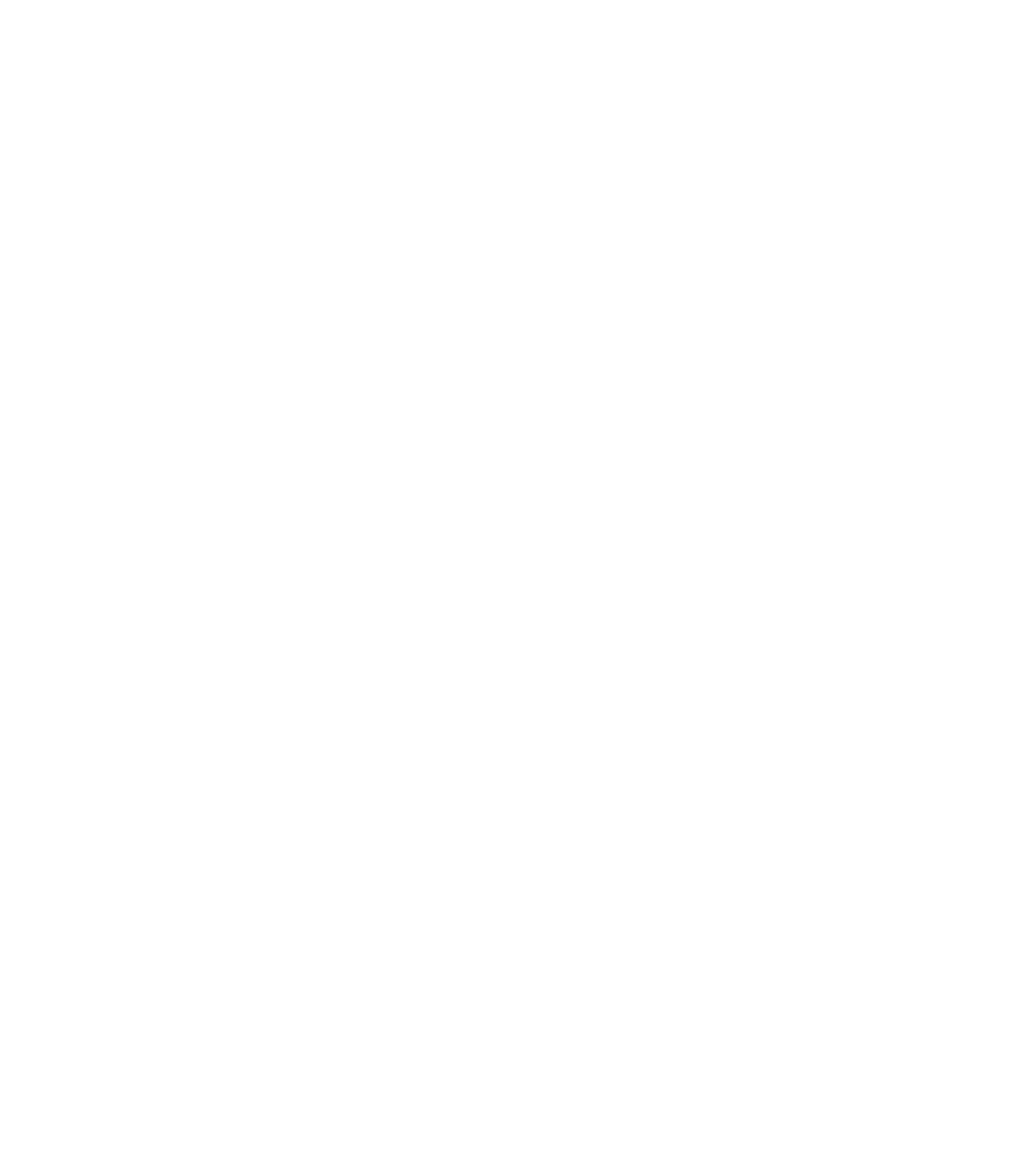
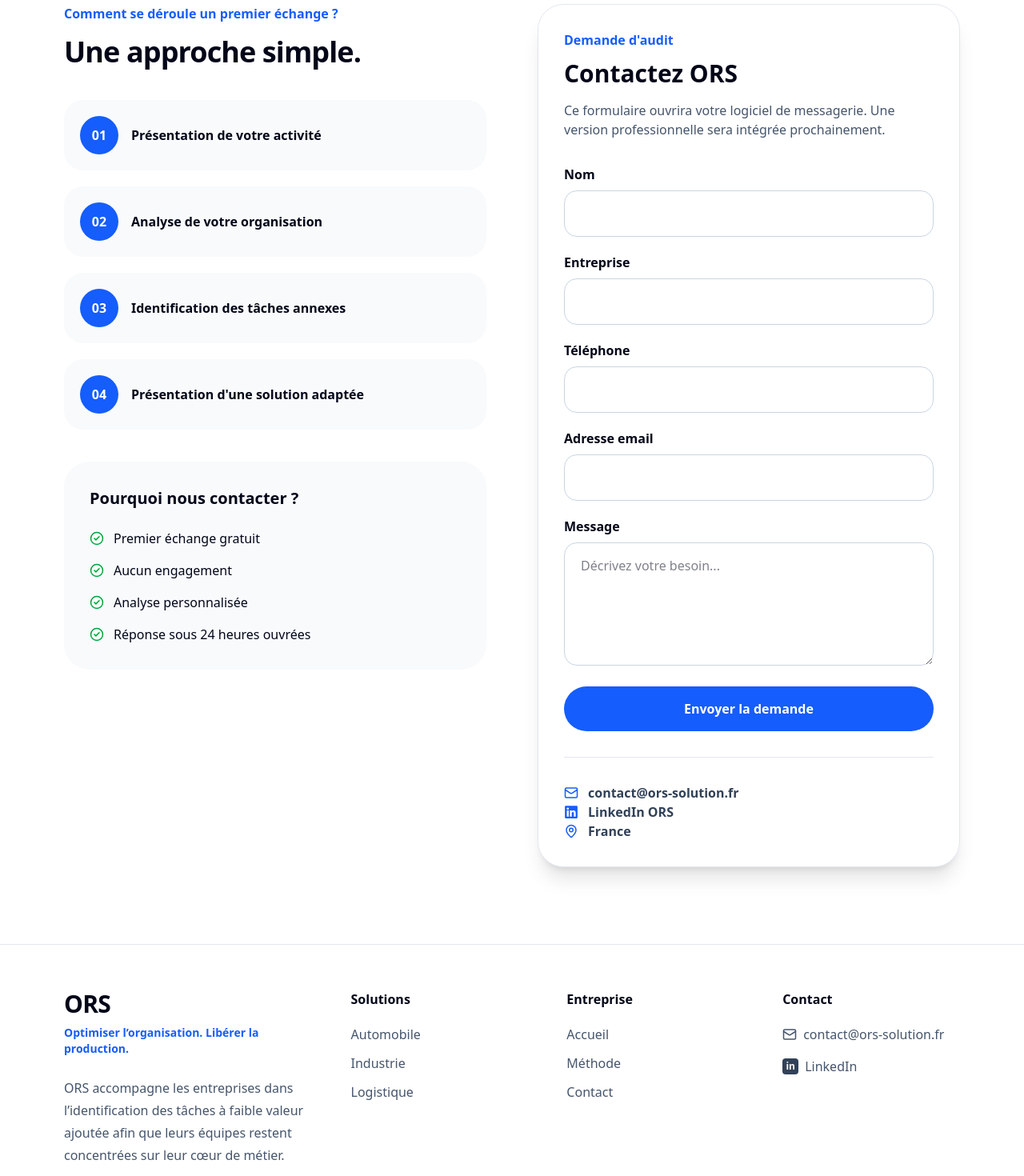
Before and after one commit to vekuAa/ors-solution, a Next.js app: page /contact in a window 1280 px wide. Before the commit this address had no page. Shown: the part 720-2190 px from the top of the page at 80% size. Before the commit the page ends 800 px from the top, so only its background shows below. Built offline with nearby package versions, Linux system fonts and the light colour scheme.

Commit message:
Initial ORS website

```diff
--- /dev/null
+++ b/app/contact/page.tsx
@@ -0,0 +1,308 @@
+import Navbar from "@/components/Navbar";
+import Footer from "@/components/Footer";
+import BackToTop from "@/components/BackToTop";
+
+import {
+  ArrowRight,
+  CheckCircle2,
+  Mail,
+  MapPin,
+} from "lucide-react";
+
+import { FaLinkedin } from "react-icons/fa6";
+
+export default function ContactPage() {
+  return (
+    <>
+      <Navbar />
+
+      <main className="bg-white text-slate-950">
+        {/* HERO */}
+
+        <section className="bg-slate-950 px-6 py-24 text-white lg:px-20">
+          <div className="mx-auto max-w-7xl">
+            <p className="font-bold text-blue-300">Contact ORS</p>
+
+            <h1 className="mt-4 max-w-4xl text-5xl font-black tracking-tight md:text-7xl">
+              Échangeons sur votre organisation.
+            </h1>
+
+            <p className="mt-6 max-w-2xl text-lg leading-8 text-slate-300">
+              Nous analysons votre fonctionnement afin de déterminer si ORS
+              peut vous aider à optimiser votre organisation.
+            </p>
+
+            <a
+              href="#formulaire"
+              className="mt-8 inline-flex items-center gap-2 rounded-full bg-blue-600 px-7 py-4 font-black text-white transition hover:bg-blue-500"
+            >
+              Demander un audit
+
+              <ArrowRight size={18} />
+            </a>
+          </div>
+        </section>
+
+        {/* CONTENU */}
+
+        <section className="px-6 py-24 lg:px-20">
+          <div className="mx-auto grid max-w-7xl gap-16 lg:grid-cols-2">
+
+            {/* GAUCHE */}
+
+            <div>
+              <p className="font-bold text-blue-600">
+                Comment se déroule un premier échange ?
+              </p>
+
+              <h2 className="mt-4 text-4xl font-black tracking-tight">
+                Une approche simple.
+              </h2>
+
+              <div className="mt-10 space-y-5">
+
+                <Step
+                  number="01"
+                  text="Présentation de votre activité"
+                />
+
+                <Step
+                  number="02"
+                  text="Analyse de votre organisation"
+                />
+
+                <Step
+                  number="03"
+                  text="Identification des tâches annexes"
+                />
+
+                <Step
+                  number="04"
+                  text="Présentation d'une solution adaptée"
+                />
+
+              </div>
+
+              <div className="mt-10 rounded-[2rem] bg-slate-50 p-8">
+
+                <p className="text-xl font-black">
+                  Pourquoi nous contacter ?
+                </p>
+
+                <div className="mt-6 space-y-4">
+
+                  <Benefit text="Premier échange gratuit" />
+
+                  <Benefit text="Aucun engagement" />
+
+                  <Benefit text="Analyse personnalisée" />
+
+                  <Benefit text="Réponse sous 24 heures ouvrées" />
+
+                </div>
+
+              </div>
+            </div>
+
+            {/* DROITE */}
+
+            <div
+              id="formulaire"
+              className="rounded-[2rem] border border-slate-200 bg-white p-8 shadow-xl"
+            >
+              <p className="font-bold text-blue-600">
+                Demande d&apos;audit
+              </p>
+
+              <h2 className="mt-3 text-3xl font-black">
+                Contactez ORS
+              </h2>
+
+              <p className="mt-4 text-slate-600">
+                Ce formulaire ouvrira votre logiciel de messagerie.
+                Une version professionnelle sera intégrée prochainement.
+              </p>
+
+              <form
+                action="mailto:contact@ors-solution.fr"
+                method="post"
+                encType="text/plain"
+                className="mt-8 space-y-5"
+              >
+                <Field
+                  label="Nom"
+                  name="Nom"
+                  required
+                />
+
+                <Field
+                  label="Entreprise"
+                  name="Entreprise"
+                  required
+                />
+
+                <Field
+                  label="Téléphone"
+                  name="Téléphone"
+                />
+
+                <Field
+                  label="Adresse email"
+                  name="Email"
+                  required
+                  type="email"
+                />
+
+                <label className="block">
+
+                  <span className="mb-2 block font-bold">
+                    Message
+                  </span>
+
+                  <textarea
+                    rows={5}
+                    name="Message"
+                    className="w-full rounded-2xl border border-slate-300 px-5 py-4 outline-none transition focus:border-blue-600"
+                    placeholder="Décrivez votre besoin..."
+                  />
+
+                </label>
+
+                <button
+                  className="w-full rounded-full bg-blue-600 px-7 py-4 font-black text-white transition hover:bg-blue-500"
+                >
+                  Envoyer la demande
+                </button>
+
+              </form>
+
+              <div className="mt-8 border-t border-slate-200 pt-8 space-y-5">
+
+                <ContactItem
+                  icon={<Mail size={18} />}
+                  text="contact@ors-solution.fr"
+                  href="mailto:contact@ors-solution.fr"
+                />
+
+                <ContactItem
+                  icon={<FaLinkedin className="text-[18px]" />}
+                  text="LinkedIn ORS"
+                  href="https://www.linkedin.com/company/ors-solution/"
+                />
+
+                <ContactItem
+                  icon={<MapPin size={18} />}
+                  text="France"
+                />
+
+              </div>
+            </div>
+          </div>
+        </section>
+      </main>
+
+      <Footer />
+
+      <BackToTop />
+    </>
+  );
+}
+
+function Step({
+  number,
+  text,
+}: {
+  number: string;
+  text: string;
+}) {
+  return (
+    <div className="flex gap-4 rounded-3xl bg-slate-50 p-5">
+
+      <div className="flex h-12 w-12 shrink-0 items-center justify-center rounded-full bg-blue-600 font-black text-white">
+        {number}
+      </div>
+
+      <p className="self-center font-bold">
+        {text}
+      </p>
+
+    </div>
+  );
+}
+
+function Benefit({
+  text,
+}: {
+  text: string;
+}) {
+  return (
+    <div className="flex items-center gap-3">
+
+      <CheckCircle2
+        size={18}
+        className="text-green-600"
+      />
+
+      <span>{text}</span>
+
+    </div>
+  );
+}
+
+function Field({
+  label,
+  name,
+  required = false,
+  type = "text",
+}: {
+  label: string;
+  name: string;
+  required?: boolean;
+  type?: string;
+}) {
+  return (
+    <label className="block">
+
+      <span className="mb-2 block font-bold">
+        {label}
+      </span>
+
+      <input
+        type={type}
+        name={name}
+        required={required}
+        className="w-full rounded-2xl border border-slate-300 px-5 py-4 outline-none transition focus:border-blue-600"
+      />
+
+    </label>
+  );
+}
+
+function ContactItem({
+  icon,
+  text,
+  href,
+}: {
+  icon: React.ReactNode;
+  text: string;
+  href?: string;
+}) {
+  const content = (
+    <div className="flex items-center gap-3 text-slate-700 hover:text-blue-600 transition">
+      <div className="text-blue-600">{icon}</div>
+      <span className="font-semibold">{text}</span>
+    </div>
+  );
+
+  if (!href) return content;
+
+  return (
+    <a
+      href={href}
+      target={href.startsWith("http") ? "_blank" : undefined}
+      rel="noreferrer"
+    >
+      {content}
+    </a>
+  );
+}
--- a/components/Footer.tsx
+++ b/components/Footer.tsx
@@ -1,39 +1,104 @@
+import Link from "next/link";
+import { Mail } from "lucide-react";
+
+const currentYear = new Date().getFullYear();
+
 export default function Footer() {
   return (
-    <footer className="border-t border-slate-200 bg-white px-6 py-12 lg:px-20">
-      <div className="mx-auto grid max-w-7xl gap-10 md:grid-cols-4">
-        <div className="md:col-span-2">
-          <p className="text-2xl font-black">ORS</p>
-          <p className="mt-4 max-w-md leading-7 text-slate-600">
-            Optimisation opérationnelle pour entreprises. Nous aidons les équipes
-            à se concentrer sur les tâches qui créent réellement de la valeur.
+    <footer className="border-t border-slate-200 bg-white px-6 py-14 text-slate-950 lg:px-20">
+      <div className="mx-auto max-w-7xl">
+        <div className="grid gap-12 lg:grid-cols-[1.4fr_1fr_1fr_1fr]">
+          <div>
+            <Link href="/" className="inline-block">
+              <p className="text-3xl font-black tracking-tight">ORS</p>
+              <p className="mt-2 text-sm font-bold text-blue-600">
+                Optimiser l’organisation. Libérer la production.
+              </p>
+            </Link>
+
+            <p className="mt-6 max-w-md leading-7 text-slate-600">
+              ORS accompagne les entreprises dans l’identification des tâches à
+              faible valeur ajoutée afin que leurs équipes restent concentrées
+              sur leur cœur de métier.
             </p>
           </div>
 
-        <div>
-          <p className="font-black">Navigation</p>
-          <div className="mt-4 flex flex-col gap-3 text-slate-600">
-            <a href="#roi">Calculateur ROI</a>
-            <a href="#premium">Forfait Premium</a>
-            <a href="#faq">FAQ</a>
-            <a href="#contact">Contact</a>
-          </div>
-        </div>
+          <FooterGroup
+            title="Solutions"
+            links={[
+              { label: "Automobile", href: "/automobile" },
+              { label: "Industrie", href: "/secteurs" },
+              { label: "Logistique", href: "/secteurs" },
+            ]}
+          />
+
+          <FooterGroup
+            title="Entreprise"
+            links={[
+              { label: "Accueil", href: "/" },
+              { label: "Méthode", href: "/methode" },
+              { label: "Contact", href: "/contact" },
+            ]}
+          />
 
           <div>
             <p className="font-black">Contact</p>
-          <div className="mt-4 flex flex-col gap-3 text-slate-600">
-            <a href="mailto:contact@ors-solution.fr">
+
+            <div className="mt-5 space-y-4 text-slate-600">
+              <a
+                href="mailto:contact@ors-solution.fr"
+                className="flex items-center gap-2 hover:text-blue-600"
+              >
+                <Mail size={18} />
                 contact@ors-solution.fr
               </a>
-            <span>France</span>
+
+              <a
+                href="https://www.linkedin.com/company/ors-solution/"
+                target="_blank"
+                rel="noreferrer"
+                className="flex items-center gap-2 hover:text-blue-600"
+              >
+                <span className="flex h-5 w-5 items-center justify-center rounded-sm bg-slate-700 text-xs font-black text-white">
+                  in
+                </span>
+                LinkedIn
+              </a>
             </div>
           </div>
         </div>
 
-      <div className="mx-auto mt-10 max-w-7xl border-t border-slate-200 pt-6 text-sm text-slate-500">
-        © {new Date().getFullYear()} ORS. Tous droits réservés.
+        <div className="mt-12 flex flex-col gap-4 border-t border-slate-200 pt-6 text-sm text-slate-500 md:flex-row md:items-center md:justify-between">
+          <p>© {currentYear} ORS. Tous droits réservés.</p>
+          <p>Entreprise en phase de lancement — France</p>
+        </div>
       </div>
     </footer>
   );
 }
+
+function FooterGroup({
+  title,
+  links,
+}: {
+  title: string;
+  links: { label: string; href: string }[];
+}) {
+  return (
+    <div>
+      <p className="font-black">{title}</p>
+
+      <div className="mt-5 flex flex-col gap-3 text-slate-600">
+        {links.map((link) => (
+          <Link
+            key={link.href + link.label}
+            href={link.href}
+            className="hover:text-blue-600"
+          >
+            {link.label}
+          </Link>
+        ))}
+      </div>
+    </div>
+  );
+}
--- a/package.json
+++ b/package.json
@@ -15,6 +15,7 @@
     "next": "16.2.9",
     "react": "19.2.4",
     "react-dom": "19.2.4",
+    "react-icons": "^5.6.0",
     "tailwind-merge": "^3.6.0"
   },
   "devDependencies": {
```
Also changed, not shown: 1 other file (tests, documents, lock files or other folders). Lines whose indentation alone changed are shown as unchanged.
